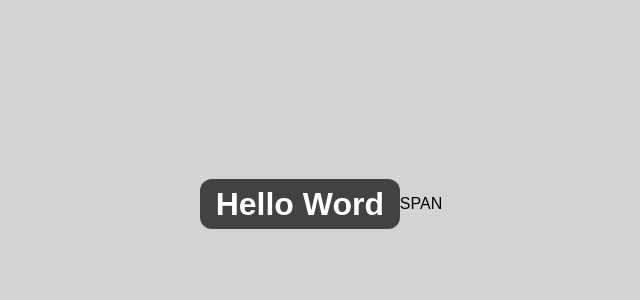
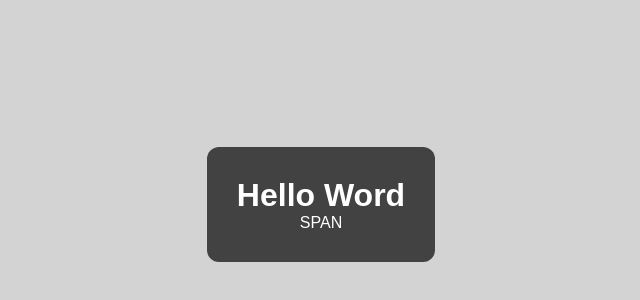
Before and after one commit to joaobenedetmachado/git_github, a plain HTML site: page index.html in a window 1280 px wide. Shown: the part 196-496 px from the top of the page, without its empty margins (319-959 px from the left). Drawn offline with Linux system fonts and the light colour scheme.

Commit message:
terceiro commit

```diff
--- a/index.html
+++ b/index.html
@@ -20,14 +20,14 @@
         }
 
         div {
-            height: 50px;
             background-color: #424242;
-            width: 200px;
+            padding: 30px;
             border-radius: 12px;
             display: flex;
             align-items: center;
             justify-content: center;
             color: #fff;
+            flex-direction: column;
         }
 
         div:hover {
@@ -39,7 +39,9 @@
     </style>
 </head>
 <body>
-    <div><h1>Hello Word</h1></div>
-    <span>SPAN</span>
+    <div>
+        <h1>Hello Word</h1>
+        <span>SPAN</span>
+    </div>
 </body>
 </html>
```
